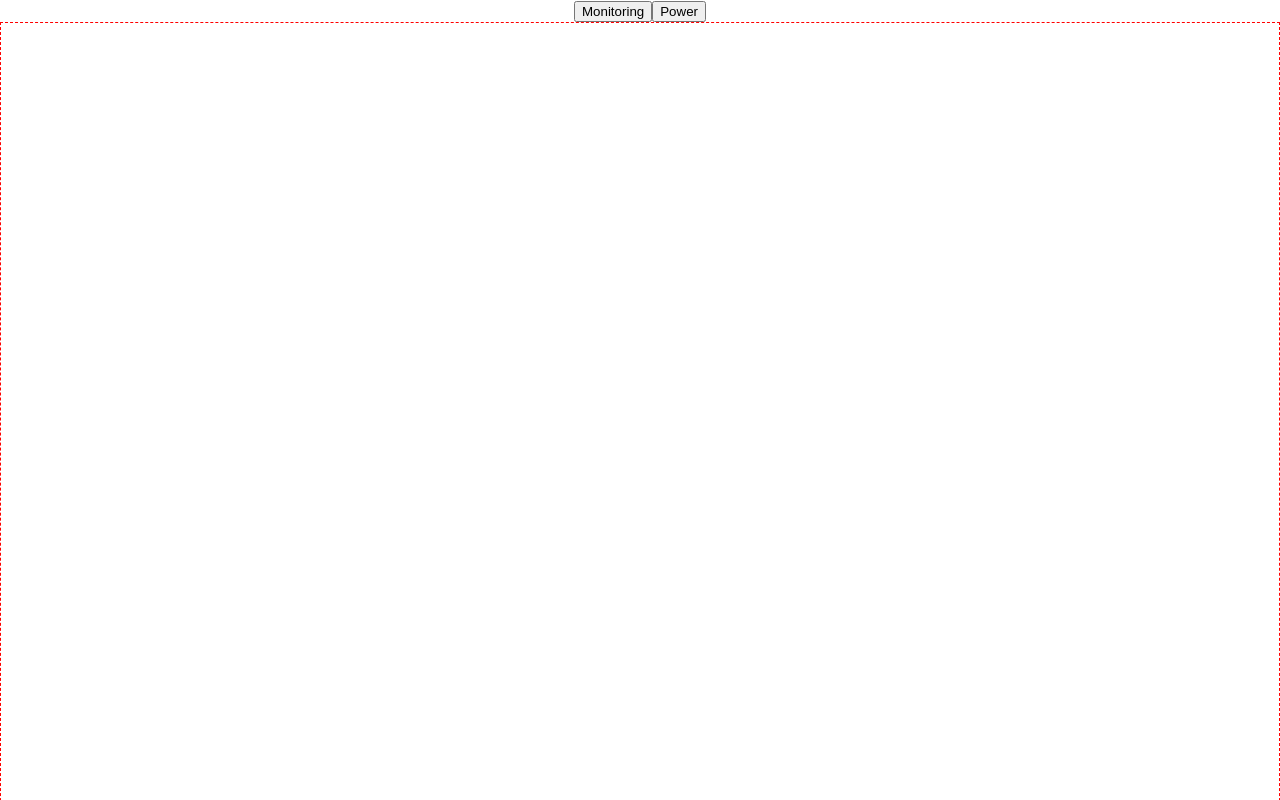
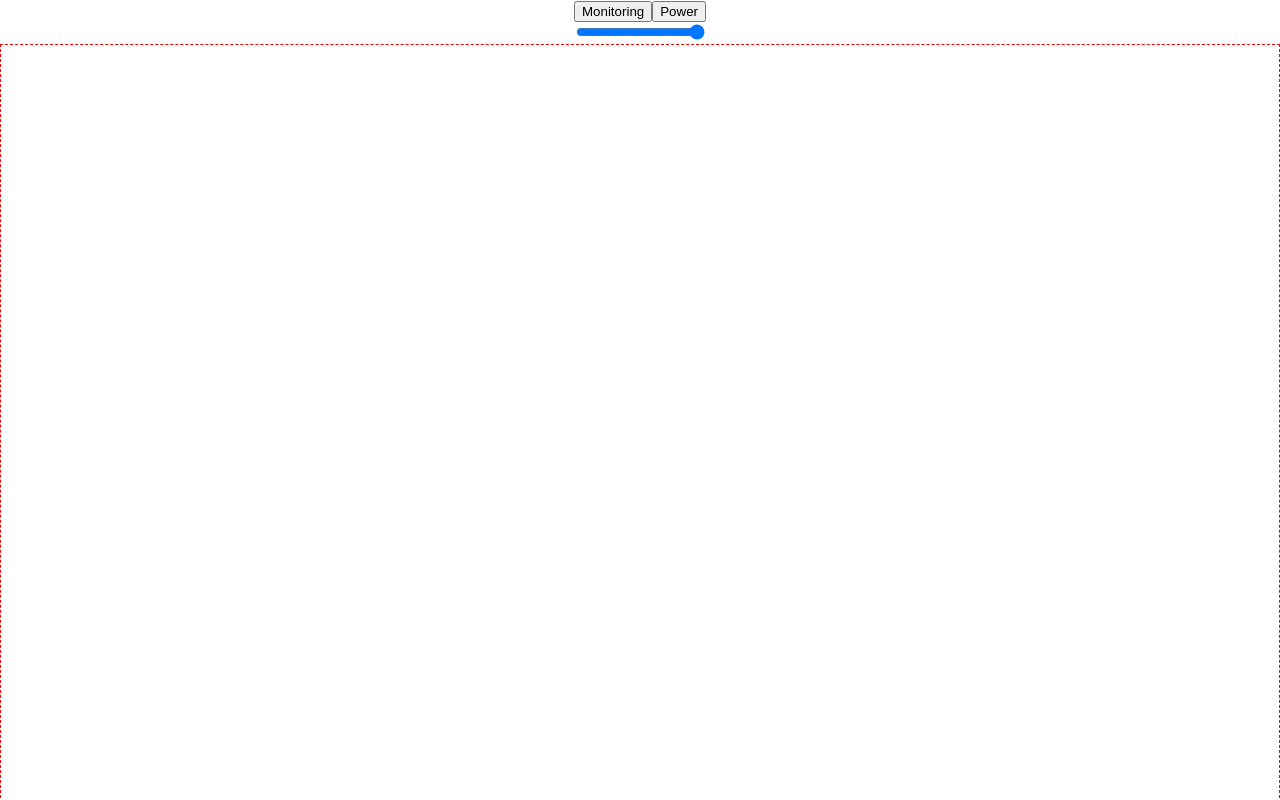
Before and after one commit to aswinvk28/power-distribution-box, a React (Create React App) app: page / in a window 1280 px wide. Both pictures are taken after a click on the button "Monitoring". Built offline with nearby package versions, Linux system fonts and the light colour scheme.

Commit message:
svg editor free hand

```diff
--- a/src/components/Controller.js
+++ b/src/components/Controller.js
@@ -55,10 +55,6 @@ export default class Controller extends React.Component {
         }
     }
 
-    scrollCanvas(event) {
-
-    }
-
     render() {
         let elem = null;
         let designer = null,
@@ -67,9 +63,9 @@ export default class Controller extends React.Component {
             <button onClick={this.changeToPower}>Power</button>
         </div>;
         if(this.state['svg_monitoring'] == true) {
-            elem = <g onScroll={this.scrollCanvas}><FrontSide viewBox={this.state['viewBox']} /></g>;
+            elem = <FrontSide viewBox={this.state['viewBox']} />;
         } else if(this.state['svg_power'] == true) {
-            elem = <g onScroll={this.scrollCanvas}><RearSide viewBox={this.state['viewBox']} /></g>;
+            elem = <RearSide viewBox={this.state['viewBox']} />;
         } else {
             designer = <div className="bodyContainer">
             <CustomDragLayer snapToGrid={this.state['snapToGridWhileDragging']}/>
--- a/src/components/Distribution.js
+++ b/src/components/Distribution.js
@@ -104,7 +104,7 @@ export const Distribution = ({ accept, lastDroppedItem, totalDroppedItems, e_nam
     }
 
     return (<div style={{ ...style, backgroundColor }} className={e_name}>
-			<em style={{position: 'absolute', fontSize: '24px', color: 'rgb(50, 55, 165)'}}>
+            <em style={{position: 'absolute', fontSize: '24px', color: 'rgb(50, 55, 165)'}}>
             {e_name.indexOf("addons") > -1 ? 'addons' : ''}
             {e_name.indexOf("inputs") > -1 ? 'inputs' : ''}
             {e_name.indexOf("outputs") > -1 ? 'outputs' : ''}
--- a/src/components/FrontSide.js
+++ b/src/components/FrontSide.js
@@ -7,10 +7,17 @@ import Constants from './Constants';
 class FrontSide extends React.Component {
 
     id = 'distribution_front_side'
+    viewBox = ""
+
+    state = {
+        change: false
+    }
 
     constructor(props) {
         super(props)
+        this.viewBox = this.props.viewBox;
         this.paper = window.Snap('#'+this.id)
+        this.g = this.paper.g();
         this.image = this.image.bind(this);
         this.objects = this.objects.bind(this);
         this.type_mapping = this.type_mapping.bind(this);
@@ -18,6 +25,37 @@ class FrontSide extends React.Component {
         this.importCartesianObjectsByCache = this.importCartesianObjectsByCache.bind(this);
         this.importCartesianObjectsByCache = this.importCartesianObjectsByCache.bind(this);
         this.draw = this.draw.bind(this);
+        this.changeSlider = this.changeSlider.bind(this);
+        this.obtainViewBox = this.obtainViewBox.bind(this);
+
+        this.object_types = Object.fromEntries(this.type_mapping());
+        // import function is a Promise
+        this.importAllObjects("local_storage").then((objects) => this.draw(objects)).catch(err => console.error(err))
+
+        let mousePosition = 0, instance = this;
+        $('#'+this.id).mousedown(function(event1) {
+            $(this).css('cursor', 'grab');
+            if(mousePosition == 0) {
+                mousePosition = {'x': event1.clientX, 'y': event1.clientY}
+            }
+            $(this).mousemove(function (event2) {
+                $(this).css('cursor', 'grab');
+                const difference = {'x': event2.clientX - mousePosition.x, 'y': event2.clientY - mousePosition.y};
+                let viewBox = instance.obtainViewBox();
+                viewBox[0] -= (difference.x);
+                viewBox[1] -= (difference.y);
+                viewBox = viewBox.map(v => v.toString())
+                instance.viewBox = viewBox.join(" ");
+                instance.setState({change: !instance.state['change']})
+            });
+        }).mouseup(function () {
+            $(this).css('cursor', 'default');
+            $(this).unbind('mousemove');
+            mousePosition = 0
+        }).mouseout(function () {
+            $(this).css('cursor', 'default');
+            $(this).unbind('mousemove');
+        });
     }
 
     type_mapping() {
@@ -36,8 +74,9 @@ class FrontSide extends React.Component {
             let image = objects[i].image;
             let width = parseInt(objects[i].width.replace('px', ''));
             let height = parseInt(objects[i].height.replace('px', ''));
-            this.paper.image(image, objects[i].left, objects[i].top, (width / Constants.SCALE.FRONT_SIDE).toString() + 'px',
-            (height / Constants.SCALE.FRONT_SIDE).toString() + 'px')
+            let element = this.paper.image(image, objects[i].left, objects[i].top, (width / Constants.SCALE.FRONT_SIDE).toString() + 'px',
+            (height / Constants.SCALE.FRONT_SIDE).toString() + 'px');
+            this.g.add(element);
         }
     }
 
@@ -77,13 +116,27 @@ class FrontSide extends React.Component {
         }
     }
 
+    obtainViewBox() {
+        let viewBox = this.viewBox.split(" ").map(v => parseInt(v)); // viewBox array
+        return viewBox;
+    }
+
+    changeSlider(event) {
+        let viewBox = this.obtainViewBox();
+        let value = event.target.value;
+        viewBox[0] += ((50-value) * 5);
+        viewBox[1] += ((50-value) * 5);
+        viewBox[2] -= ((50-value) * 5);
+        viewBox[3] -= ((50-value) * 5);
+        viewBox = viewBox.map(v => v.toString())
+        this.viewBox = viewBox.join(" ");
+        // console.log(this.viewBox);
+        this.setState({change: !this.state['change']})
+    }
+
     render() {
-        // alert(this.props.viewBox)
-        $(document.getElementById(this.id)).attr('viewBox', this.props.viewBox);
-        this.object_types = Object.fromEntries(this.type_mapping());
-        // import function is a Promise
-        this.importAllObjects("local_storage").then((objects) => this.draw(objects)).catch(err => console.error(err))
-        return null
+        $(document.getElementById(this.id)).attr('viewBox', this.viewBox);
+        return <input type="range" name="zoom" id="zoom" min="0" max="50" step="1" onChange={this.changeSlider} />;
     }
 
 }
```
Also changed, not shown: src/browserify/snapsvg.js (line endings or trailing spaces).
